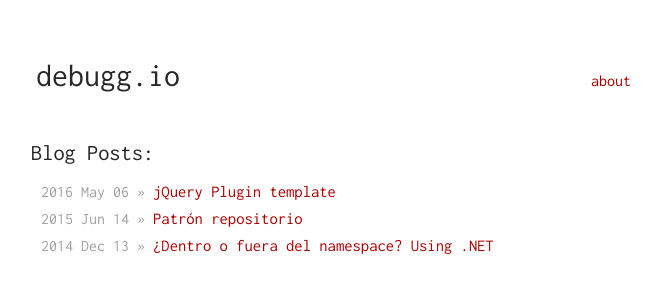
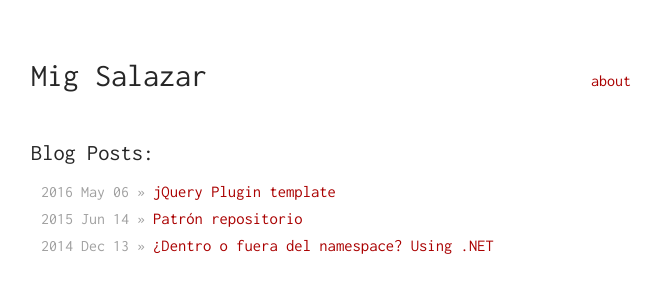
Before and after one commit to migsalazar/migsalazar.github.io, a Jekyll site: the page built from index.html, in a window 1280 px wide. Shown: the top 300 px of the page, without its empty margins (309-970 px from the left). Built offline with Jekyll 4.4.1, drawn with Linux system fonts in a browser that asks for light colours.

Commit message:
update name

```diff
--- a/_includes/header.html
+++ b/_includes/header.html
@@ -1,5 +1,5 @@
 <div class="header">
-    <h1><i class="fa fa-bug"> </i>debugg.io</h1>
+    <h1>Mig Salazar</h1>
     <ul>
         <li>
             <a href="/about">about</a>
```
